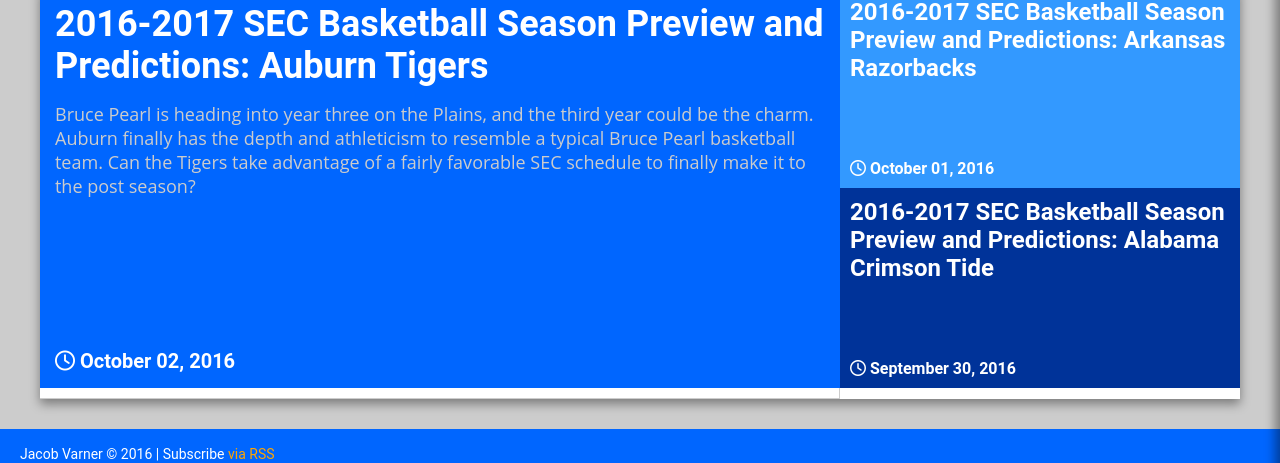
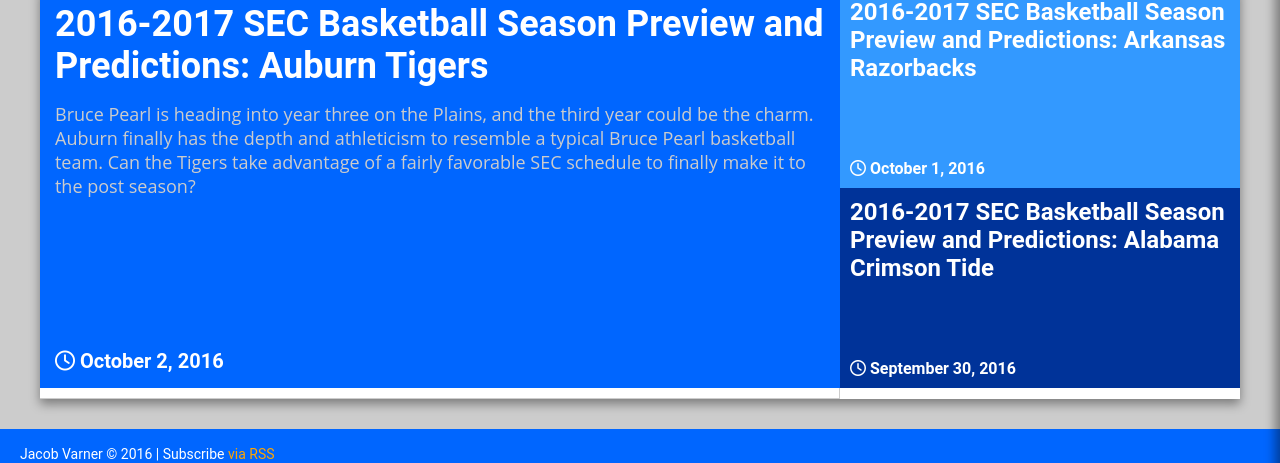
Before and after one commit to jacobvarner/hoops-blog, a Jekyll site: the page built from index.html, in a window 1280 px wide. Shown: the part 102-565 px from the top of the page. Built offline with Jekyll 4.4.1, drawn with Linux system fonts in a browser that asks for light colours; nearby versions of some CDN libraries.

Commit message:
Removed the leading zero in single digit dates.

```diff
--- a/index.html
+++ b/index.html
@@ -9,7 +9,7 @@ layout: default
         <a href="{{ post.url }}">{{ post.title }}</a>
       </h2>
       <p class="post-excerpt">{{ post.excerpt | remove: '<p>' | remove: '</p>' }}</p>
-      <p class="post-date-1"><i class="fa fa-clock-o" aria-hidden="true"></i> {{ post.date | date: '%B %d, %Y' }}</p>
+      <p class="post-date-1"><i class="fa fa-clock-o" aria-hidden="true"></i> {{ post.date | date: '%B %-d, %Y' }}</p>
     </div>
   {% endfor %}
   {% for post in site.posts limit:1 offset:1 %}
@@ -17,7 +17,7 @@ layout: default
       <h2 class="post-link-2">
         <a href="{{ post.url }}">{{ post.title }}</a>
       </h2>
-      <p class="post-date-2"><i class="fa fa-clock-o" aria-hidden="true"></i> {{ post.date | date: '%B %d, %Y' }}</p>
+      <p class="post-date-2"><i class="fa fa-clock-o" aria-hidden="true"></i> {{ post.date | date: '%B %-d, %Y' }}</p>
     </div>
   {% endfor %}
   {% for post in site.posts limit:1 offset:2 %}
@@ -25,7 +25,7 @@ layout: default
       <h2 class="post-link-2">
         <a href="{{ post.url }}">{{ post.title }}</a>
       </h2>
-      <p class="post-date-2"><i class="fa fa-clock-o" aria-hidden="true"></i> {{ post.date | date: '%B %d, %Y' }}</p>
+      <p class="post-date-2"><i class="fa fa-clock-o" aria-hidden="true"></i> {{ post.date | date: '%B %-d, %Y' }}</p>
     </div>
   {% endfor %}
   {% for post in site.posts limit:3 offset:3 %}
@@ -33,7 +33,7 @@ layout: default
       <h2 class="post-link">
         <a href="{{ post.url }}">{{ post.title }}</a>
       </h2>
-      <p class="post-date-2"><i class="fa fa-clock-o" aria-hidden="true"></i> {{ post.date | date: '%B %d, %Y' }}</p>
+      <p class="post-date-2"><i class="fa fa-clock-o" aria-hidden="true"></i> {{ post.date | date: '%B %-d, %Y' }}</p>
       {% if post.tags.size != 0 %}
         <p class="post-tags"><i class="fa fa-tags" aria-hidden="true"></i>
           {% for post_tag in post.tags %}
@@ -63,7 +63,7 @@ layout: default
       <h2 class="post-link">
         <a href="{{ post.url }}">{{ post.title }}</a>
       </h2>
-      <p class="post-date-2"><i class="fa fa-clock-o" aria-hidden="true"></i> {{ post.date | date: '%B %d, %Y' }}</p>
+      <p class="post-date-2"><i class="fa fa-clock-o" aria-hidden="true"></i> {{ post.date | date: '%B %-d, %Y' }}</p>
       {% if post.tags.size != 0 %}
         <p class="post-tags"><i class="fa fa-tags" aria-hidden="true"></i>
           {% for post_tag in post.tags %}
```
